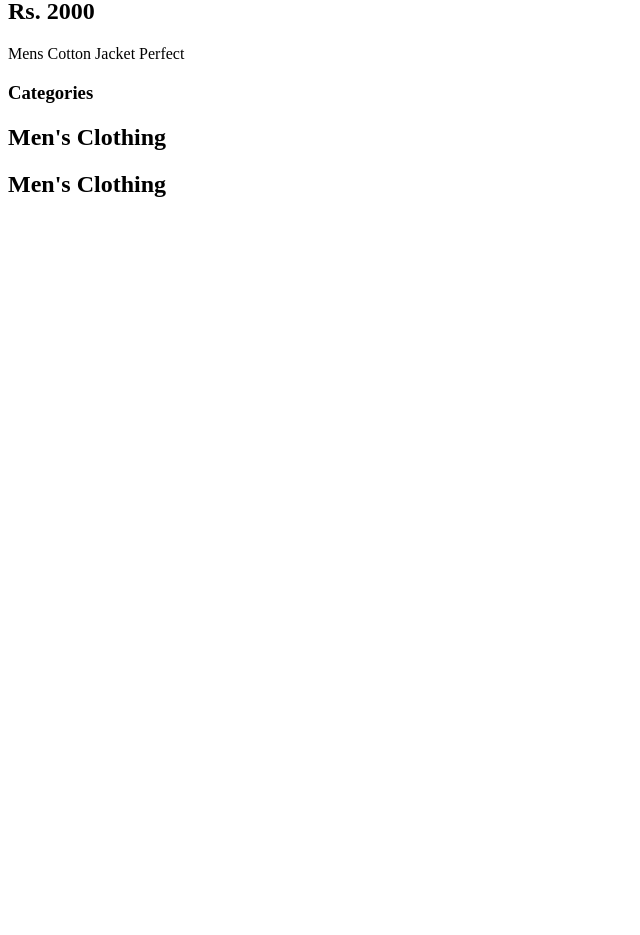
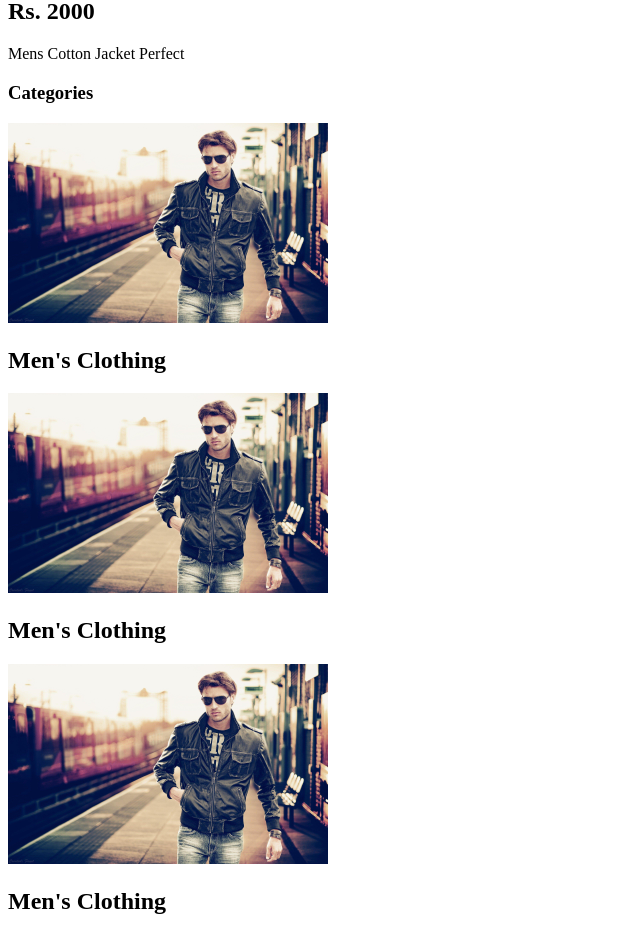
Before and after one commit to P-A-Chathura-Madhava/modern-walk-store, a Next.js app: page /HomePage in a window 1280 px wide. Shown: the part 3620-4555 px from the top of the page, without its empty margins (0-640 px from the left). Before the commit the page ends 3838 px from the top, so only its background shows below. Built offline with nearby package versions, Linux system fonts and the light colour scheme.

Commit message:
Apply Categories Section

```diff
--- a/src/components/CategoriesCard/CategoriesCard.tsx
+++ b/src/components/CategoriesCard/CategoriesCard.tsx
@@ -1,11 +1,14 @@
+import Image from 'next/image'
 import React from 'react'
+import mensClothing from "@/assets/mens-clothing.jpg";
 
 function CategoriesCard() {
   return (
     <div
-    className="px-16 h-[180px] w-[400px] rounded-2xl shadow-black shadow-3xl flex items-center justify-center bg-mens-color hover:shadow-4xl hover:cursor-pointer duration-300"
+    className="bg-slate-600 flex justify-center"
   >
-    <h2 className="text-white text-4xl font-bold">Men's Clothing</h2>
+    <Image src={mensClothing} alt='clothing-category' height={200}/>
+    <h2 className="text-white text-4xl font-bold absolute bottom-[-30px] bg-slate-600 p-2 bg-opacity-70">Men's Clothing</h2>
   </div>
   )
 }
--- a/src/pages/HomePage.tsx
+++ b/src/pages/HomePage.tsx
@@ -8,7 +8,7 @@ function HomePage() {
 
       <div className="container mx-auto mt-4 px-44">
         <h3 className="font-bold">Flash Sale</h3>
-        <div className="flex justify-around items-center py-6">
+        <div className="flex justify-between items-center py-6">
           <ProductCard />
           <ProductCard />
           <ProductCard />
@@ -17,7 +17,8 @@ function HomePage() {
       </div>
       <div className="container mx-auto mb-6 px-44">
         <h3 className="font-bold mt-2">Categories</h3>
-      <div className="flex items-center justify-between py-6">
+      <div className="flex items-center py-6 gap-6">
+        <CategoriesCard />
         <CategoriesCard />
         <CategoriesCard />
       </div>
```
Also changed, not shown: src/assets/mens-clothing.jpg (added), src/assets/womens-clothing.jpg (added).
